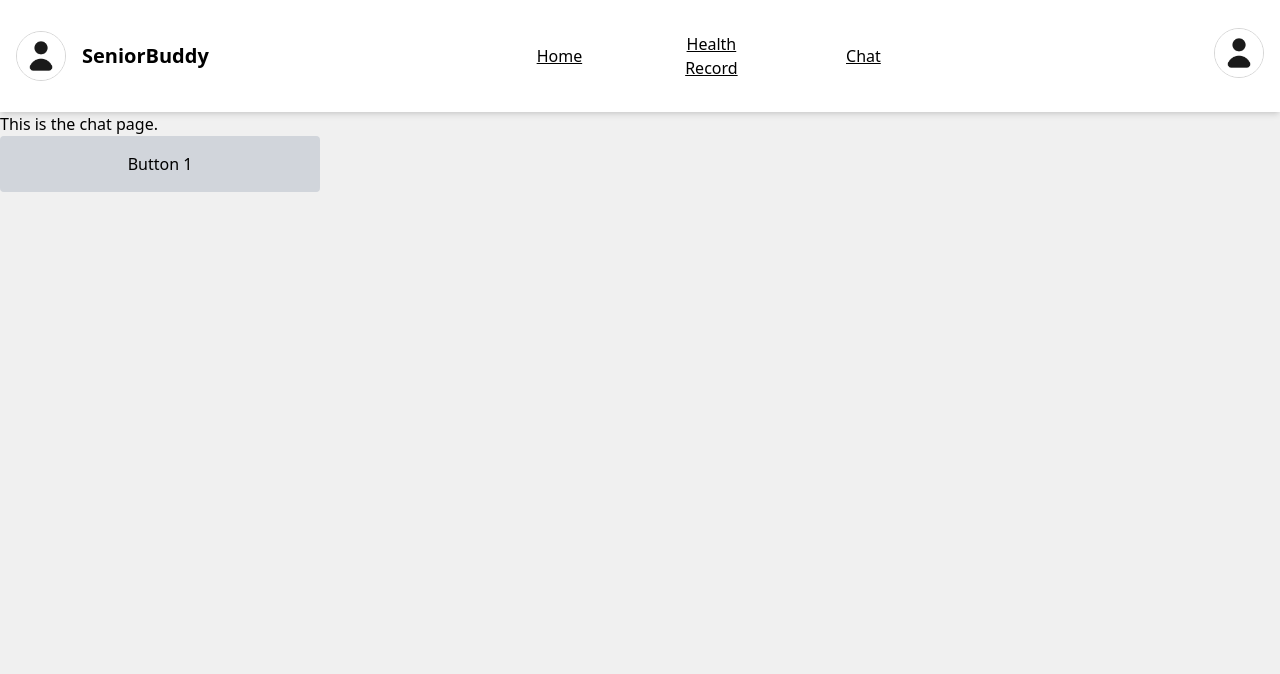
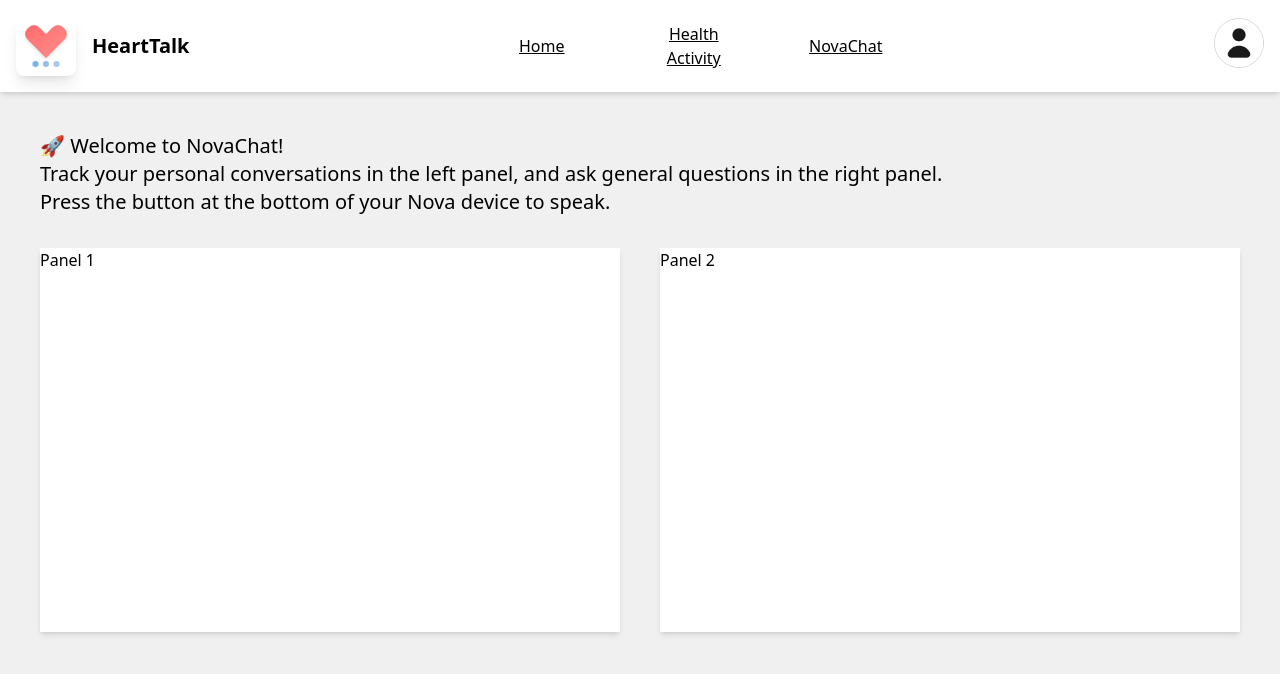
Before and after one commit to Carol-cs/nwhacks2025, a React (Vite) app in the folder client/: page /chat in a window 1280 px wide. Shown: the top 674 px of the page. Built offline with nearby package versions, Linux system fonts and the light colour scheme.

Commit message:
interface update

```diff
--- /dev/null
+++ b/client/src/components/HeartTalkLogo.jsx
@@ -0,0 +1,71 @@
+import React from 'react';
+
+const HeartTalkLogo = ({ width = "160", height = "60" }) => {
+    return (
+        <div className="flex justify-center items-center p-4">
+            <svg
+                width={width}
+                height={height}
+                viewBox="0 0 400 200"
+                className="bg-white rounded-lg shadow-lg p-0"
+            >
+                {/* Gradient definition */}
+                <defs>
+                    <linearGradient id="heartGradient" x1="0%" y1="0%" x2="100%" y2="100%">
+                        <stop offset="0%" stopColor="#FF6B6B" />
+                        <stop offset="100%" stopColor="#FF8E8E" />
+                    </linearGradient>
+                </defs>
+
+                {/* Group for heart and dots - shifted left */}
+                <g transform="translate(-20, 0)">
+                    {/* Heart shape */}
+                    <path
+                        d="M100 140 L160 80 Q180 60 160 40 Q140 20 120 40 L100 60 L80 40 Q60 20 40 40 Q20 60 40 80 Z"
+                        fill="url(#heartGradient)"
+                        className="drop-shadow-lg"
+                    />
+
+                    {/* Animated dots */}
+                    <circle cx="65" cy="160" r="10" fill="#4A90E2" className="animate-pulse" />
+                    <circle cx="100" cy="160" r="10" fill="#4A90E2" className="animate-pulse" style={{ animationDelay: '0.2s' }} />
+                    <circle cx="135" cy="160" r="10" fill="#4A90E2" className="animate-pulse" style={{ animationDelay: '0.4s' }} />
+                </g>
+
+                {/* Text group */}
+                <g transform="translate(200, 100)" className="animate-fade-in">
+                    <text
+                        className="text-8xl font-bold flex"
+                        style={{
+                            animation: 'slideIn 1s ease-out'
+                        }}
+                    >
+                        <tspan x="0" dy="0" fill="#FF6B6B" className="animate-pulse" style={{ animationDelay: '0.6s' }}>
+                            HearT
+                        </tspan>
+                        <tspan x="218" dy="0" fill="#4A90E2" className="animate-pulse" style={{ animationDelay: '1.3s' }}>
+                            Talk
+                        </tspan>
+                    </text>
+                </g>
+
+                <style>
+                    {`
+                        @keyframes slideIn {
+                            from {
+                                transform: translateX(20px);
+                                opacity: 0;
+                            }
+                            to {
+                                transform: translateX(0);
+                                opacity: 1;
+                            }
+                        }
+                    `}
+                </style>
+            </svg>
+        </div>
+    );
+};
+
+export default HeartTalkLogo;
--- /dev/null
+++ b/client/src/components/OldLogo.jsx
@@ -0,0 +1,36 @@
+import React from 'react';
+
+const HeartTalkLogo = ({ width = "60", height = "60" }) => {
+    return (
+        <div className="flex justify-center items-center p-4">
+            <svg
+                width={width}
+                height={height}
+                viewBox="0 0 200 200"
+                className="bg-white rounded-lg shadow-lg p-0" // Decreased padding from p-4 to p-2
+            >
+                {/* Gradient definition */}
+                <defs>
+                    <linearGradient id="heartGradient" x1="0%" y1="0%" x2="100%" y2="100%">
+                        <stop offset="0%" stopColor="#FF6B6B" />
+                        <stop offset="100%" stopColor="#FF8E8E" />
+                    </linearGradient>
+                </defs>
+
+                {/* Heart shape */}
+                <path
+                    d="M100 140 L160 80 Q180 60 160 40 Q140 20 120 40 L100 60 L80 40 Q60 20 40 40 Q20 60 40 80 Z"
+                    fill="url(#heartGradient)"
+                    className="drop-shadow-lg"
+                />
+
+                {/* Animated dots */}
+                <circle cx="65" cy="160" r="10" fill="#4A90E2" className="animate-pulse" />
+                <circle cx="100" cy="160" r="10" fill="#4A90E2" className="animate-pulse" style={{ animationDelay: '0.2s' }} />
+                <circle cx="135" cy="160" r="10" fill="#4A90E2" className="animate-pulse" style={{ animationDelay: '0.4s' }} />
+            </svg>
+        </div>
+    );
+};
+
+export default HeartTalkLogo;
--- a/client/src/components/TopNavigationBar.jsx
+++ b/client/src/components/TopNavigationBar.jsx
@@ -1,5 +1,7 @@
 import React, { useState } from "react";
 import { Link, useNavigate } from "react-router-dom";
+import HeartTalkLogo from '../components/HeartTalkLogo';
+import OldLogo from '../components/OldLogo';
 import profilePhoto from "../images/profile-photo.png";
 
 const TopNavigationBar = () => {
@@ -8,15 +10,18 @@ const TopNavigationBar = () => {
 
     return (
         <div>
-            <div className="flex justify-between items-center p-4 bg-white shadow-md">
+            <div className="flex justify-between items-center p-0 bg-white shadow-md">
+                {/* left-side components*/}
                 <button
                     onClick={() => navigate('/')}
                 >
-                    <div className="flex items-center space-x-4">
-                        <img src={profilePhoto} alt="Logo" className="logo" />
-                        <h1 className="text-xl font-bold">SeniorBuddy</h1>
+                    <div className="flex items-center space-x-0">
+                        {/* <HeartTalkLogo width="250" height="60" /> */}
+                        <OldLogo/>
+                        <h1 className="text-xl font-bold">HeartTalk</h1>
                     </div>
                 </button>
+                {/* center components */}
                 <nav className="flex space-x-6">
                     <button
                         className="rounded-button rounded-button-width"
@@ -29,16 +34,17 @@ const TopNavigationBar = () => {
                         className="rounded-button rounded-button-width"
                         onClick={() => navigate('/health-record')}
                     >
-                        Health Record
+                        Health Activity
                     </button>
                     <button
                         className="rounded-button rounded-button-width"
                         onClick={() => navigate('/chat')}
                     >
-                        Chat
+                        NovaChat
                     </button>
                 </nav>
-                <div className="items-center">
+                {/* right-side components */}
+                <div className="items-center p-4">
                     <button onClick={() => setShowDropdown(!showDropdown)}>
                         <img src={profilePhoto} alt="Profile Photo" className="profile-button" />
                     </button>
--- a/client/src/pages/ChatPage.jsx
+++ b/client/src/pages/ChatPage.jsx
@@ -4,11 +4,16 @@ import { Link, useNavigate } from "react-router-dom";
 
 const ChatPage = () => {
     return (
-        <div>
-            <h1>This is the chat page.</h1>
-            <Link to="/health-record">
-                <button className="rounded bg-gray-300 p-4 w-1/4">Button 1</button>
-            </Link>
+        <div className="flex flex-col space-y-8 p-10">
+            <h1 className="text-xl">
+                🚀 Welcome to NovaChat!<br/>
+                Track your personal conversations in the left panel, and ask general questions in the right panel.<br/>
+                Press the button at the bottom of your Nova device to speak.
+            </h1>
+            <div className="flex space-x-10">
+                <div className="flex w-1/2 h-96 bg-white shadow-md">Panel 1</div>
+                <div className="flex w-1/2 h-96 bg-white shadow-md">Panel 2</div>
+            </div>
         </div>
     );
 };
--- a/client/src/pages/DashboardPage.jsx
+++ b/client/src/pages/DashboardPage.jsx
@@ -13,7 +13,7 @@ const DashboardPage = () => {
       </div>
       <nav className="flex justify-start space-x-4">
         <button
-            onClick={() => navigate('/')}
+            onClick={() => navigate('/health-record')}
             className="page-preview-button"
         >
           <h1 className="text-xl font-bold">Monitor Health</h1>
@@ -24,7 +24,7 @@ const DashboardPage = () => {
             onClick={() => navigate('/')}
             className="page-preview-button"
         >
-          <h1 className="text-xl font-bold">Chat with Buddy</h1>
+          <h1 className="text-xl font-bold">Speak with Nova</h1>
           <img></img>
         </button>
       </nav>
```
